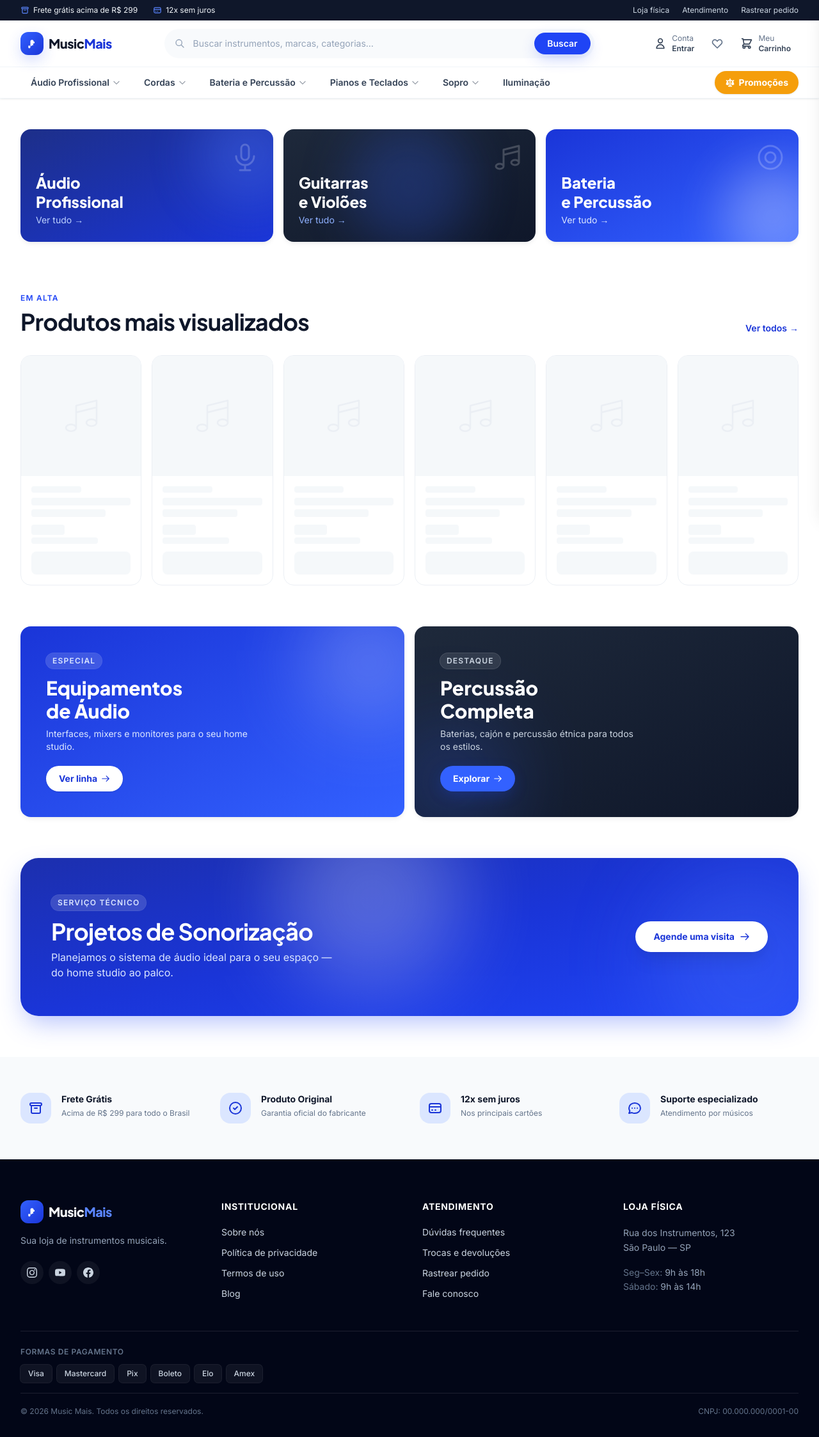
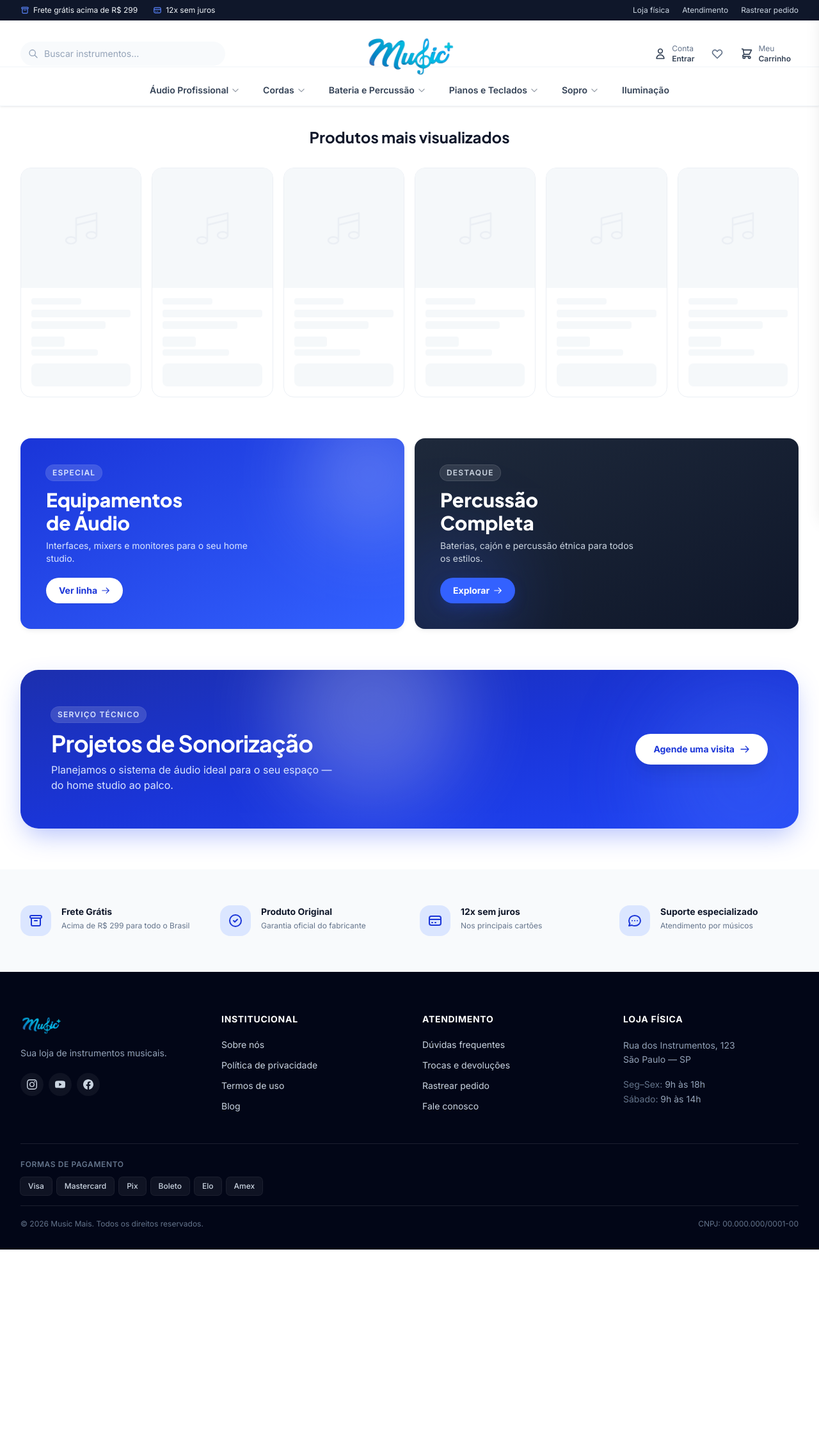
Before and after one commit to zemari4/loja-instrumentos, a Django app: page / in a window 1280 px wide. Shown: the whole page at 64% size. After the commit the page ends 1953 px from the top, so only its background shows below. Run offline with Django 5.2, Linux system fonts and the light colour scheme; data that the repository does not hold is empty; parts of the project's set-up code (start-up, migrations or seed data) failed here and were passed over; some libraries are stand-ins or nearby versions.

Commit message:
feat: reestrutura página inicial removendo cards de categorias e reposicionando produtos mais visualizados

```diff
--- a/templates/home/index.html
+++ b/templates/home/index.html
@@ -1,4 +1,5 @@
 {% load markdown_extras %}
+{% load static %}
 <!DOCTYPE html>
 <html lang="pt-BR" class="scroll-smooth">
 <head>
@@ -95,33 +96,39 @@
 {# HEADER #}
 <header class="bg-white border-b border-ink-100 sticky top-0 z-40 shadow-sm">
   <div class="max-w-7xl mx-auto px-4 sm:px-6 lg:px-8">
-    <div class="flex items-center justify-between h-18 gap-4 py-3">
+    <div class="flex items-center justify-between h-18 py-3 md:grid md:grid-cols-3 md:gap-6">
 
-      {# Logo #}
-      <a href="/" class="flex-shrink-0 flex items-center gap-2">
-        <div class="w-9 h-9 rounded-xl bg-gradient-to-br from-primary-500 to-primary-700 flex items-center justify-center shadow-primary">
-          <svg class="w-5 h-5 text-white" fill="currentColor" viewBox="0 0 24 24"><path d="M9 17.5V8a3 3 0 016 0v6.5M9 17.5a2 2 0 11-2-2M9 17.5V19a2 2 0 11-2-2m8-1.5V8a2 2 0 11-2 2"/></svg>
-        </div>
-        <span class="font-display text-xl font-extrabold tracking-tight text-ink-900">
-          Music<span class="text-primary-700">Mais</span>
-        </span>
-      </a>
-
-      {# Busca desktop #}
-      <div class="hidden md:flex flex-1 max-w-2xl">
-        <form method="get" action="/busca" role="search" class="relative w-full">
-          <svg class="absolute left-4 top-1/2 -translate-y-1/2 w-4 h-4 text-ink-400" fill="none" stroke="currentColor" viewBox="0 0 24 24"><path stroke-linecap="round" stroke-linejoin="round" stroke-width="2" d="M21 21l-6-6m2-5a7 7 0 11-14 0 7 7 0 0114 0z"/></svg>
-          <input type="search" name="q" placeholder="Buscar instrumentos, marcas, categorias…"
+      {# Busca desktop (esquerda, compacta) #}
+      <div class="hidden md:flex items-center">
+        <form method="get" action="/busca" role="search" class="relative w-full max-w-xs" x-data="{ q: '' }">
+          <svg class="absolute left-3 top-1/2 -translate-y-1/2 w-4 h-4 text-ink-400 pointer-events-none" fill="none" stroke="currentColor" viewBox="0 0 24 24"><path stroke-linecap="round" stroke-linejoin="round" stroke-width="2" d="M21 21l-6-6m2-5a7 7 0 11-14 0 7 7 0 0114 0z"/></svg>
+          <input type="text" name="q" x-model="q"
+            :class="q.length > 0 ? 'pr-16' : 'pr-4'"
+            placeholder="Buscar instrumentos…"
             aria-label="Buscar produtos"
-            class="w-full pl-11 pr-32 py-3 bg-ink-50 border border-transparent rounded-full text-sm placeholder:text-ink-400 focus:outline-none focus:ring-2 focus:ring-primary-500/40 focus:border-primary-500 focus:bg-white transition" />
-          <button type="submit" class="absolute right-1.5 top-1.5 bottom-1.5 px-5 bg-primary-600 hover:bg-primary-700 text-white rounded-full font-semibold text-sm shadow-primary transition-all">
-            Buscar
-          </button>
+            class="w-full pl-9 py-2 bg-ink-50 border border-transparent rounded-full text-sm placeholder:text-ink-400 focus:outline-none focus:ring-2 focus:ring-primary-500/40 focus:border-primary-500 focus:bg-white transition" />
+          <div x-show="q.length > 0" x-cloak class="absolute right-2 top-1/2 -translate-y-1/2 flex items-center gap-0.5">
+            <button type="button" aria-label="Limpar" @click="q = ''"
+              class="w-6 h-6 flex items-center justify-center text-ink-400 hover:text-ink-700 transition-colors">
+              <svg class="w-3.5 h-3.5" fill="none" stroke="currentColor" viewBox="0 0 24 24"><path stroke-linecap="round" stroke-linejoin="round" stroke-width="2.5" d="M6 18L18 6M6 6l12 12"/></svg>
+            </button>
+            <button type="submit" aria-label="Buscar"
+              class="w-6 h-6 flex items-center justify-center text-primary-600 hover:text-primary-700 transition-colors">
+              <svg class="w-3.5 h-3.5" fill="none" stroke="currentColor" viewBox="0 0 24 24"><path stroke-linecap="round" stroke-linejoin="round" stroke-width="2.5" d="M14 5l7 7m0 0l-7 7m7-7H3"/></svg>
+            </button>
+          </div>
         </form>
       </div>
 
+      {# Logo (centralizada no desktop, esquerda no mobile) #}
+      <div class="flex justify-start md:justify-center">
+        <a href="/" class="flex-shrink-0">
+          <img src="{% static 'images/logo-transp.png' %}" alt="MusicMais" class="h-10 md:h-20 w-auto">
+        </a>
+      </div>
+
       {# Ações direita #}
-      <div class="flex items-center gap-1">
+      <div class="flex items-center gap-1 justify-end">
 
         {% if user.is_authenticated %}
         <a href="{% url 'authentification:profile' %}" class="hidden sm:flex items-center gap-2 px-3 py-2 rounded-xl text-ink-700 hover:bg-ink-50 hover:text-primary-700 transition-colors">
@@ -185,9 +192,9 @@
   </div>
 
   {# MEGA-MENU #}
-  <nav aria-label="Categorias" class="hidden md:block bg-white border-t border-ink-100">
+  <nav aria-label="Categorias" class="hidden md:block bg-white border-t border-ink-100 pt-3">
     <div class="max-w-7xl mx-auto px-4 sm:px-6 lg:px-8">
-      <ul class="flex items-center h-12 gap-1 text-sm font-semibold">
+      <ul class="flex items-center justify-center h-12 gap-1 text-sm font-semibold">
 
         <li class="group relative">
           <a href="/categoria/audio" class="flex items-center gap-1 px-4 h-12 text-ink-700 hover:text-primary-700 hover:bg-primary-50 rounded-lg transition-colors whitespace-nowrap">
@@ -272,12 +279,6 @@
           </a>
         </li>
 
-        <li class="ml-auto">
-          <a href="/promocoes" class="flex items-center gap-1.5 px-4 h-9 my-1.5 bg-accent-500 hover:bg-accent-600 text-white rounded-full font-bold text-sm transition-colors shadow-sm whitespace-nowrap">
-            <svg class="w-4 h-4" fill="currentColor" viewBox="0 0 20 20"><path fill-rule="evenodd" d="M10 2a1 1 0 011 1v1.323l3.954 1.582 1.599-.8a1 1 0 01.894 1.79l-1.233.616 1.738 5.42a1 1 0 01-.285 1.05A3.989 3.989 0 0115 15a3.989 3.989 0 01-2.667-1.019 1 1 0 01-.285-1.05l1.715-5.349L11 6.477V16h2a1 1 0 110 2H7a1 1 0 110-2h2V6.477L6.237 7.582l1.715 5.349a1 1 0 01-.285 1.05A3.989 3.989 0 015 15a3.989 3.989 0 01-2.667-1.019 1 1 0 01-.285-1.05l1.738-5.42-1.233-.617a1 1 0 01.894-1.788l1.599.799L9 4.323V3a1 1 0 011-1z" clip-rule="evenodd"/></svg>
-            Promoções
-          </a>
-        </li>
       </ul>
     </div>
   </nav>
@@ -415,52 +416,10 @@
 </section>
 {% endif %}
 
-{# CATEGORIAS DESTAQUE #}
-<section class="max-w-7xl mx-auto px-4 sm:px-6 lg:px-8 py-12">
-  <div class="grid grid-cols-1 sm:grid-cols-3 gap-4">
-    <a href="/categoria/audio" class="group relative overflow-hidden rounded-2xl h-44 bg-gradient-to-br from-primary-900 to-primary-700 p-6 flex items-end shadow hover:shadow-lg transition-all hover:-translate-y-0.5">
-      <div class="absolute inset-0 opacity-30">
-        <div class="absolute -top-10 -right-10 w-40 h-40 rounded-full bg-primary-400 blur-2xl"></div>
-      </div>
-      <svg class="absolute top-5 right-5 w-12 h-12 text-white/20 group-hover:text-white/30 transition-colors" fill="none" stroke="currentColor" viewBox="0 0 24 24"><path stroke-linecap="round" stroke-linejoin="round" stroke-width="1.5" d="M19 11a7 7 0 01-7 7m0 0a7 7 0 01-7-7m7 7v4m0 0H8m4 0h4m-4-8a3 3 0 01-3-3V5a3 3 0 116 0v6a3 3 0 01-3 3z"/></svg>
-      <div class="relative z-10">
-        <p class="text-white font-display font-extrabold text-2xl leading-tight">Áudio<br/>Profissional</p>
-        <p class="text-primary-200 text-sm mt-1 group-hover:text-white transition-colors flex items-center gap-1">Ver tudo <span class="transition-transform group-hover:translate-x-1">→</span></p>
-      </div>
-    </a>
-    <a href="/categoria/cordas" class="group relative overflow-hidden rounded-2xl h-44 bg-gradient-to-br from-ink-800 to-ink-900 p-6 flex items-end shadow hover:shadow-lg transition-all hover:-translate-y-0.5">
-      <div class="absolute inset-0 opacity-25">
-        <div class="absolute top-1/2 left-1/2 -translate-x-1/2 -translate-y-1/2 w-48 h-48 rounded-full bg-primary-500 blur-2xl"></div>
-      </div>
-      <svg class="absolute top-5 right-5 w-12 h-12 text-white/20 group-hover:text-white/30 transition-colors" fill="none" stroke="currentColor" viewBox="0 0 24 24"><path stroke-linecap="round" stroke-linejoin="round" stroke-width="1.5" d="M9 19V6l12-3v13M9 19c0 1.105-1.343 2-3 2s-3-.895-3-2 1.343-2 3-2 3 .895 3 2zm12-3c0 1.105-1.343 2-3 2s-3-.895-3-2 1.343-2 3-2 3 .895 3 2zM9 10l12-3"/></svg>
-      <div class="relative z-10">
-        <p class="text-white font-display font-extrabold text-2xl leading-tight">Guitarras<br/>e Violões</p>
-        <p class="text-primary-300 text-sm mt-1 group-hover:text-white transition-colors flex items-center gap-1">Ver tudo <span class="transition-transform group-hover:translate-x-1">→</span></p>
-      </div>
-    </a>
-    <a href="/categoria/bateria" class="group relative overflow-hidden rounded-2xl h-44 bg-gradient-to-br from-primary-700 to-primary-500 p-6 flex items-end shadow hover:shadow-lg transition-all hover:-translate-y-0.5">
-      <div class="absolute inset-0 opacity-30">
-        <div class="absolute -bottom-10 -right-10 w-40 h-40 rounded-full bg-white blur-2xl"></div>
-      </div>
-      <svg class="absolute top-5 right-5 w-12 h-12 text-white/20 group-hover:text-white/30 transition-colors" fill="none" stroke="currentColor" viewBox="0 0 24 24"><circle cx="12" cy="12" r="9" stroke-width="1.5"/><circle cx="12" cy="12" r="4" stroke-width="1.5"/></svg>
-      <div class="relative z-10">
-        <p class="text-white font-display font-extrabold text-2xl leading-tight">Bateria<br/>e Percussão</p>
-        <p class="text-primary-100 text-sm mt-1 group-hover:text-white transition-colors flex items-center gap-1">Ver tudo <span class="transition-transform group-hover:translate-x-1">→</span></p>
-      </div>
-    </a>
-  </div>
-</section>
-
 {# PRODUTOS MAIS VISUALIZADOS #}
 <section class="max-w-7xl mx-auto px-4 sm:px-6 lg:px-8 py-8">
-  <div class="flex items-end justify-between mb-8">
-    <div>
-      <p class="text-xs font-semibold tracking-widest uppercase text-primary-600 mb-2">Em alta</p>
-      <h2 class="font-display text-3xl sm:text-display font-bold text-ink-900">Produtos mais visualizados</h2>
-    </div>
-    <a href="/produtos" class="hidden sm:inline-flex items-center gap-1 text-primary-700 hover:text-primary-800 text-sm font-semibold transition-colors group">
-      Ver todos <span class="transition-transform group-hover:translate-x-1">→</span>
-    </a>
+  <div class="mb-8">
+    <h2 class="font-display text-xl sm:text-2xl font-bold text-ink-900 text-center">Produtos mais visualizados</h2>
   </div>
 
   {% if featured_products %}
@@ -634,13 +593,8 @@
   <div class="max-w-7xl mx-auto px-4 sm:px-6 lg:px-8">
     <div class="grid grid-cols-2 md:grid-cols-4 gap-10 mb-12">
       <div class="col-span-2 md:col-span-1">
-        <div class="flex items-center gap-2 mb-4">
-          <div class="w-9 h-9 rounded-xl bg-gradient-to-br from-primary-500 to-primary-700 flex items-center justify-center">
-            <svg class="w-5 h-5 text-white" fill="currentColor" viewBox="0 0 24 24"><path d="M9 17.5V8a3 3 0 016 0v6.5M9 17.5a2 2 0 11-2-2M9 17.5V19a2 2 0 11-2-2m8-1.5V8a2 2 0 11-2 2"/></svg>
-          </div>
-          <span class="font-display text-xl font-extrabold tracking-tight text-white">
-            Music<span class="text-primary-400">Mais</span>
-          </span>
+        <div class="mb-4">
+          <img src="{% static 'images/logo-transp.png' %}" alt="MusicMais" class="h-9 w-auto">
         </div>
         <p class="text-sm leading-relaxed text-ink-400 mb-5">{{ SITE_TAGLINE }}.</p>
         <div class="flex gap-2">
```
Also changed, not shown: changelog.d/home-page-restructure.improvement.md (added, +1 -0 lines), home/tests/test_views.py (+37 -0 lines), musicmaisCSS/static/css/dist/styles.css, static/images/logo-transp.png (added).
